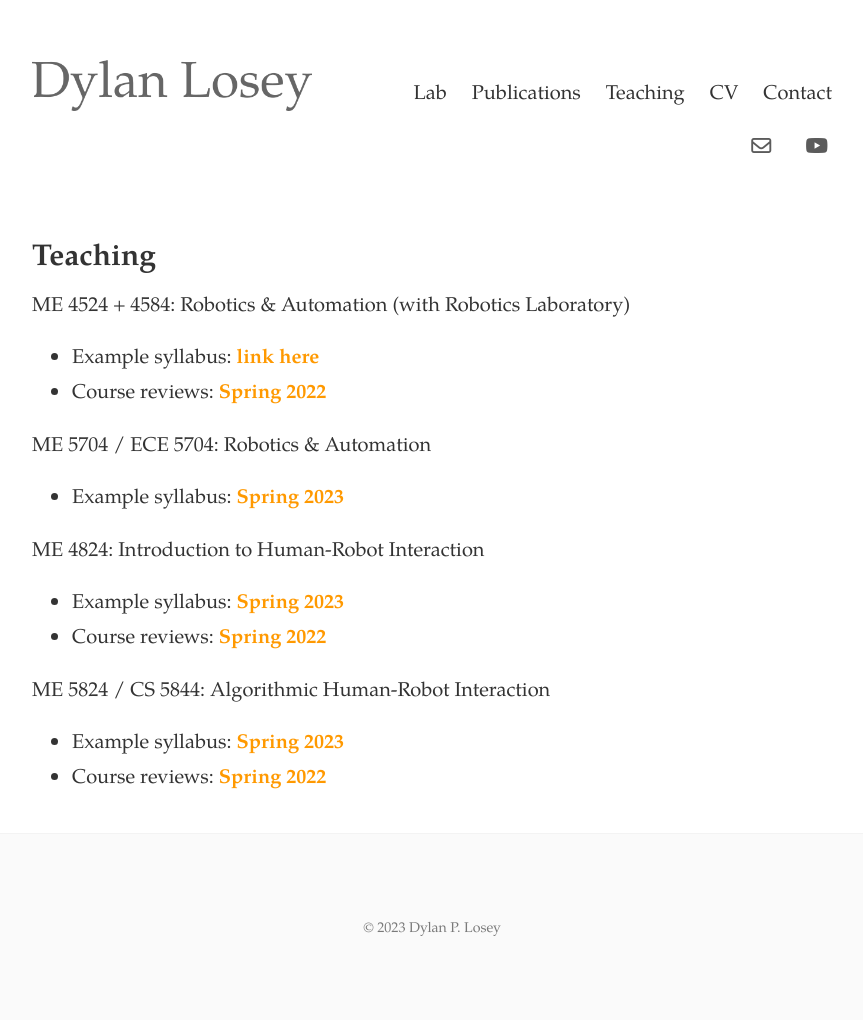
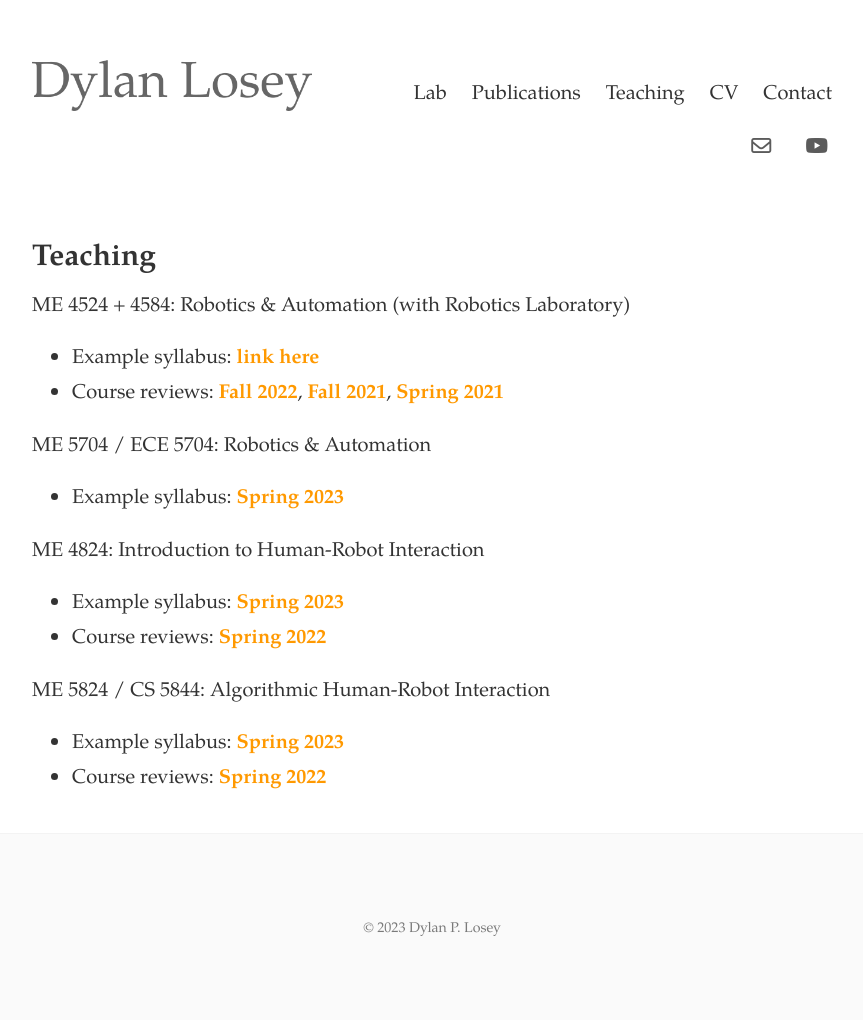
Before and after one commit to dylan-losey/dylan-losey.github.io, a Jekyll site: the page built from teaching.html, in a window 1280 px wide. Shown: the whole page, without its empty margins (208-1071 px from the left). Built offline with Jekyll 4.4.1, drawn with Linux system fonts in a browser that asks for light colours; nearby versions of some CDN libraries.

Commit message:
teaching

```diff
--- a/teaching.html
+++ b/teaching.html
@@ -21,7 +21,11 @@ tags: teaching
   <p>ME 4524 + 4584: Robotics & Automation (with Robotics Laboratory)</p>
   <ul>
     <li>Example syllabus: <b><a class="link" href="{{ site.baseurl }} /me4524/">link here</a></b></li>
-    <li>Course reviews: <b><a class="link" href="{{ site.baseurl }} /me5824-spring2022/">Spring 2022</a></b></li>
+    <li>Course reviews:
+      <b><a class="link" href="{{ site.baseurl }} /pdfs/me4524_reviews/fall2022.pdf">Fall 2022</a></b>,
+      <b><a class="link" href="{{ site.baseurl }} /pdfs/me4524_reviews/fall2021.pdf">Fall 2021</a></b>,
+      <b><a class="link" href="{{ site.baseurl }} /pdfs/me4524_reviews/spring2021.pdf">Spring 2021</a></b>
+    </li>
   </ul>
   <p>ME 5704 / ECE 5704: Robotics & Automation</p>
   <ul>
```
Also changed, not shown: 16 other files.
